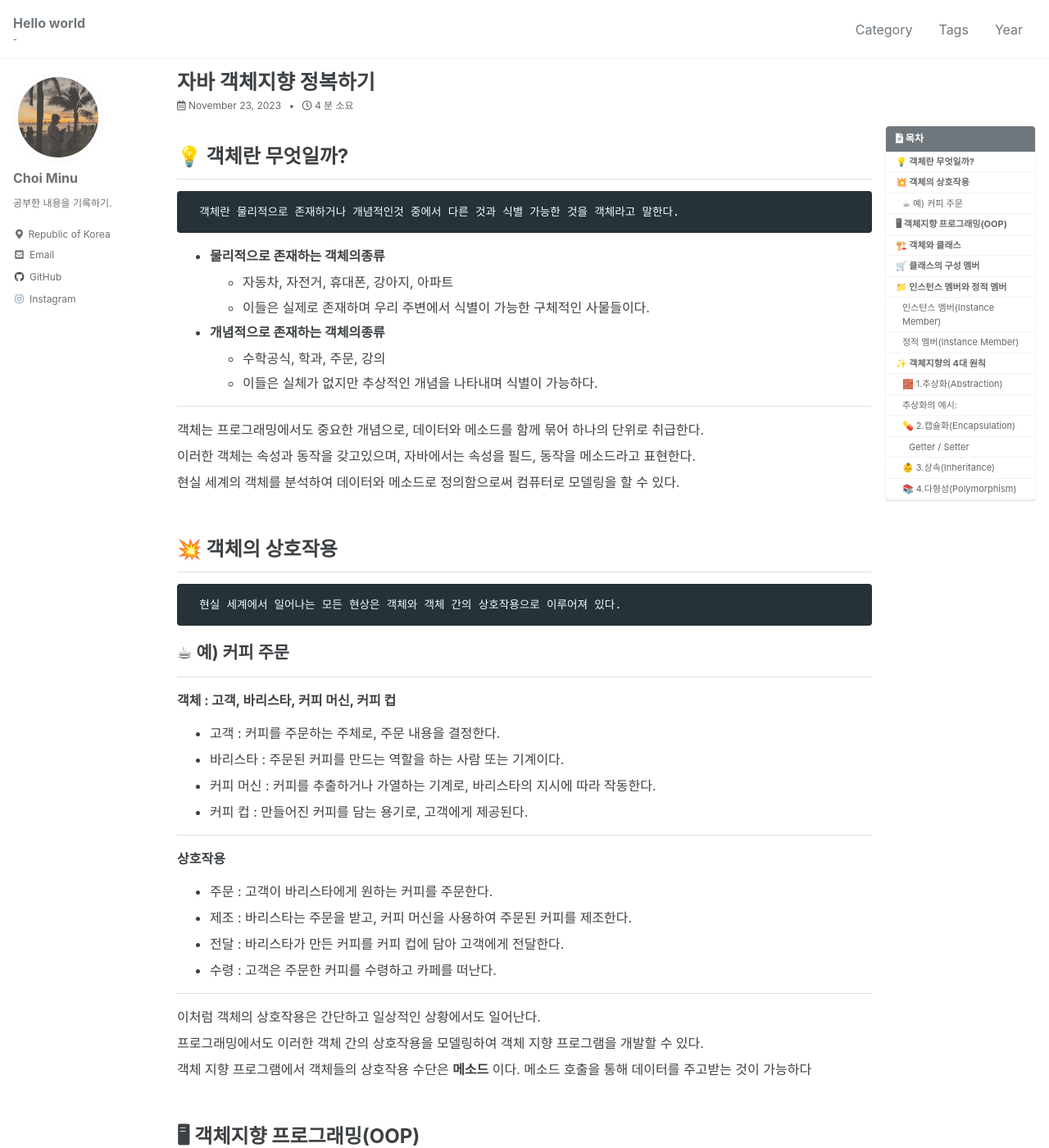
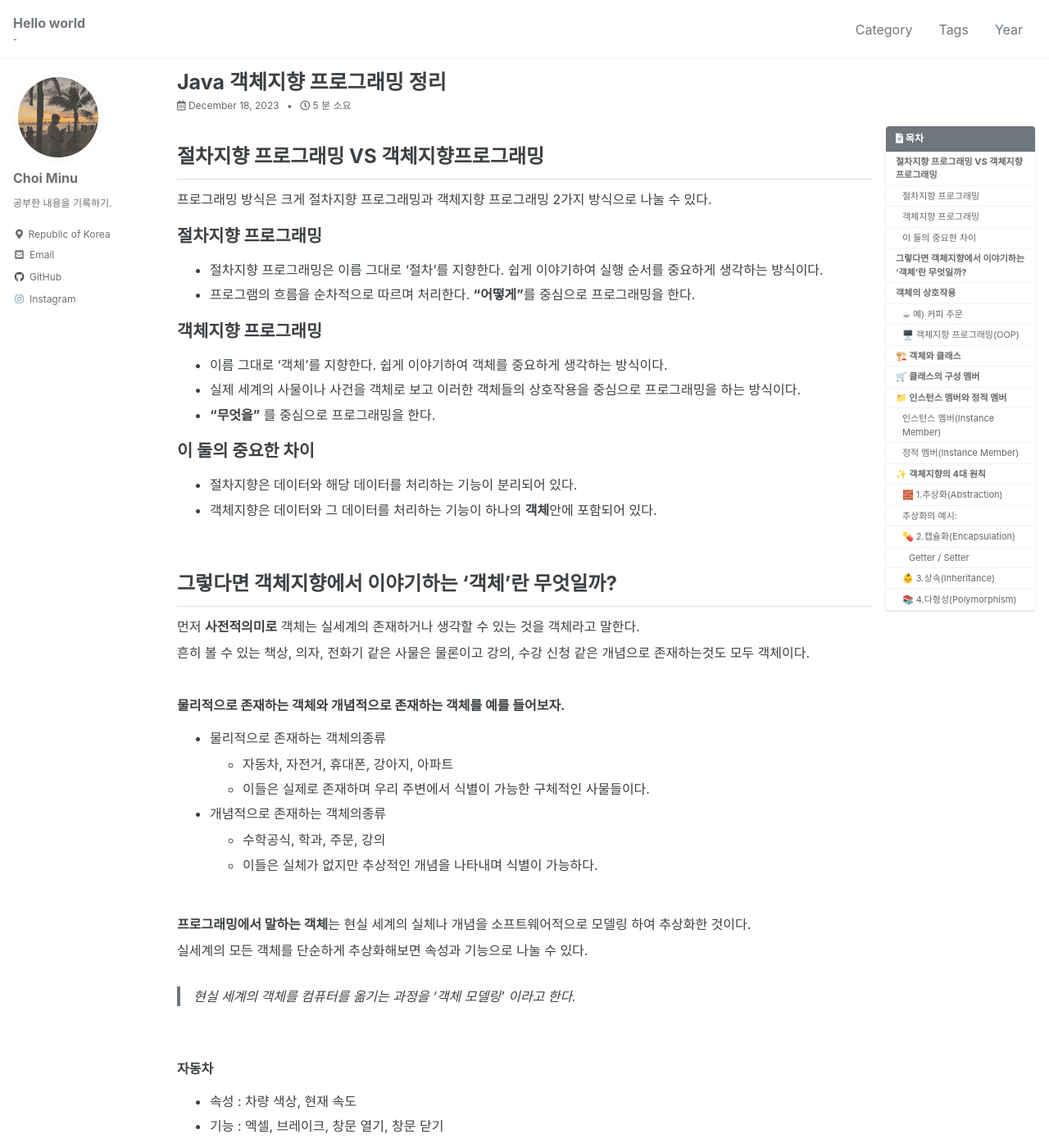
Before and after one commit to choimung/choimung.github.io, a Jekyll site: the page built from _posts/Java/2023-12-18-Java 객체지향.md, in a window 1280 px wide and 1400 px high. Shown: the whole window at 82% size. Built offline with Jekyll 4.4.1, drawn with Linux system fonts in a browser that asks for light colours; cached includes are drawn as plain includes; comment, search, counter and statistics services are not loaded; some of the changed text lies outside the part shown.

Commit message:
객체지향 프로그래밍 수정

```diff
--- a/_posts/Java/2023-11-23-객체지향.md
+++ b/_posts/Java/2023-12-18-Java 객체지향.md
@@ -1,7 +1,7 @@
 ---
 
-title: 자바 객체지향 정복하기
-date: 2023-11-23 14:24:00 +0900
+title: Java 객체지향 프로그래밍 정리
+date: 2023-12-18 14:24:00 +0900
 categories: [Java]
 tags: [Java]
 toc: true
@@ -10,31 +10,72 @@ toc_label: 목차
 math: true
 mermaid: true
 ---
-## 💡 객체란 무엇일까?
 
-	객체란 물리적으로 존재하거나 개념적인것 중에서 다른 것과 식별 가능한 것을 객체라고 말한다.
+## 절차지향 프로그래밍 VS 객체지향프로그래밍
+프로그래밍 방식은 크게 절차지향 프로그래밍과 객체지향 프로그래밍 2가지 방식으로 나눌 수 있다.
 
-- **물리적으로 존재하는 객체의종류**
+### 절차지향 프로그래밍
+- 절차지향 프로그래밍은 이름 그대로 '절차'를 지향한다. 쉽게 이야기하여 실행 순서를 중요하게 생각하는 방식이다.
+- 프로그램의 흐름을 순차적으로 따르며 처리한다. **"어떻게"**를 중심으로 프로그래밍을 한다.
+
+### 객체지향 프로그래밍
+- 이름 그대로 '객체'를 지향한다. 쉽게 이야기하여 객체를 중요하게 생각하는 방식이다.
+- 실제 세계의 사물이나 사건을 객체로 보고 이러한 객체들의 상호작용을 중심으로 프로그래밍을 하는 방식이다.
+- **"무엇을"** 를 중심으로 프로그래밍을 한다.
+
+### 이 둘의 중요한 차이
+- 절차지향은 데이터와 해당 데이터를 처리하는 기능이 분리되어 있다.
+- 객체지향은 데이터와 그 데이터를 처리하는 기능이 하나의 **객체**안에 포함되어 있다.
+
+<br>
+
+## **그렇다면 객체지향에서 이야기하는 '객체'란 무엇일까?**
+
+먼저 **사전적의미로** 객체는 실세계의 존재하거나 생각할 수 있는 것을 객체라고 말한다.
+
+흔히 볼 수 있는 책상, 의자, 전화기 같은 사물은 물론이고 강의, 수강 신청 같은 개념으로 존재하는것도 모두 객체이다.
+
+
+
+**물리적으로 존재하는 객체와 개념적으로 존재하는 객체를 예를 들어보자.**
+
+- 물리적으로 존재하는 객체의종류
    - 자동차, 자전거, 휴대폰, 강아지, 아파트
    - 이들은 실제로 존재하며 우리 주변에서 식별이 가능한 구체적인 사물들이다.
 
-- **개념적으로 존재하는 객체의종류**
+- 개념적으로 존재하는 객체의종류
   - 수학공식, 학과, 주문, 강의
   - 이들은 실체가 없지만 추상적인 개념을 나타내며 식별이 가능하다.
 
-<hr>
+<br>
 
-객체는 프로그래밍에서도 중요한 개념으로, 데이터와 메소드를 함께 묶어 하나의 단위로 취급한다.
+**프로그래밍에서 말하는 객체**는 현실 세계의 실체나 개념을 소프트웨어적으로 모델링 하여 추상화한 것이다.
 
-이러한 객체는 속성과 동작을 갖고있으며, 자바에서는 속성을 필드, 동작을 메소드라고 표현한다.
+실세계의 모든 객체를 단순하게 추상화해보면 속성과 기능으로 나눌 수 있다.
 
-현실 세계의 객체를 분석하여 데이터와 메소드로 정의함으로써 컴퓨터로 모델링을 할 수 있다.
+> 현실 세계의 객체를 컴퓨터를 옮기는 과정을 '객체 모델링' 이라고 한다.
 
 <br>
 
-## 💥 객체의 상호작용
+**자동차**
+- 속성 : 차량 색상, 현재 속도
+- 기능 : 엑셀, 브레이크, 창문 열기, 창문 닫기
 
-	현실 세계에서 일어나는 모든 현상은 객체와 객체 간의 상호작용으로 이루어져 있다.
+<br>
+
+**동물**
+- 속성 : 색상, 키, 온도
+- 기능 : 먹는다, 걷는다
+
+<br>
+
+이러한 객체는 속성과 기능을 갖고 있으며 자바에서는 속성을 필드, 기능을 메서드라고 표현한다.
+<br>
+
+## 객체의 상호작용
+현실 세계에서 일어나는 모든 현상은 객체와 객체 간의 상호작용으로 이루어져 있다.
+
+커피숍에서 커피를 주문한다고 예를 들어보자.
 
 ### ☕ 예) 커피 주문
 
@@ -68,17 +109,15 @@ mermaid: true
 
 프로그래밍에서도 이러한 객체 간의 상호작용을 모델링하여 객체 지향 프로그램을 개발할 수 있다.
 
-객체 지향 프로그램에서 객체들의 상호작용 수단은 **메소드** 이다. 메소드 호출을 통해 데이터를 주고받는 것이 가능하다
+객체 지향 프로그램에서 객체들의 상호작용 수단은 **메서드** 이다. 메서드 호출을 통해 데이터를 주고받는 것이 가능하다
 
 <br>
 
-## 🖥 객체지향 프로그래밍(OOP)
-객체지향 프로그래밍은 현실 세계의 객체(사물)를 데이터와 메소드로 정의하여 컴퓨로 모델링하는 개념이다.
+###  🖥️ 객체지향 프로그래밍(OOP)
 
-이를 통해 현실 세계의 복잡성을 단순화하고, 소프트웨어를 보다 효율적으로 설계할 수 있다.
+정리해보자면 실제 세계의 객체를 컴퓨터로 옮겨와 추상화하여 속성과 기능으로 정의하고 이러한 객체들의 상호작용을 중심으로 프로그래밍 하는 방식을 객체지향 프로그래밍이라고 한다.
 
-현실 세계의 객체를 컴퓨터로 옮기는 과정을 '객체 모델링' 이라고 한다.
-
+<hr>
 <br>
 
 ## 🏗️ 객체와 클래스
```
Also changed, not shown: assets/img/2023-12-08-18-31-36.png (added).
